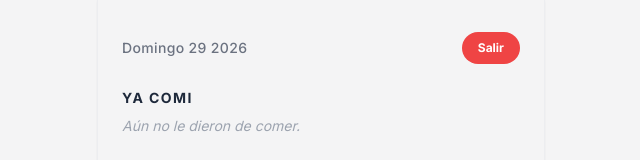
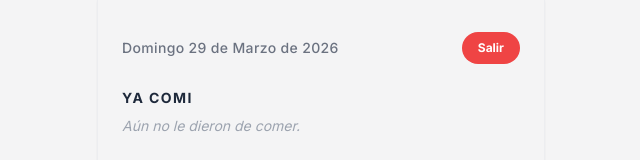
Before and after one commit to SofiaGenchi/patitas-al-dia, a React (Vite) app: page /dashboard in a window 1280 px wide. Shown: the top 160 px of the page, without its empty margins (319-959 px from the left). Built offline with nearby package versions, Linux system fonts and the light colour scheme; no server answers; sample sign-in values are in the browser's storage; the HTML template or start-up script is replaced by a standard one.

Commit message:
fix(dashboard): format date without tailwind capitalize bug

```diff
--- a/src/pages/Dashboard.tsx
+++ b/src/pages/Dashboard.tsx
@@ -39,7 +39,10 @@ export default function Dashboard() {
     setRecords(data);
   };
 
-  const currentFormattedDate = format(new Date(), "EEEE d yyyy", { locale: es }).toLowerCase();
+  const rawDate = format(new Date(), "EEEE d 'de' MMMM 'de' yyyy", { locale: es });
+  const currentFormattedDate = rawDate.split(' ').map((word: string) =>
+    word === 'de' ? word : word.charAt(0).toUpperCase() + word.slice(1)
+  ).join(' ');
 
   const handleLogout = () => {
     sessionStorage.removeItem('patitas_profile');
@@ -82,7 +85,7 @@ export default function Dashboard() {
 
       {/* HEADER */}
       <div className="flex justify-between items-center p-6 pb-2 pt-8">
-        <span className="text-sm font-medium text-gray-500 capitalize tracking-wide">
+        <span className="text-sm font-medium text-gray-500 tracking-wide">
           {currentFormattedDate}
         </span>
         <button
```
